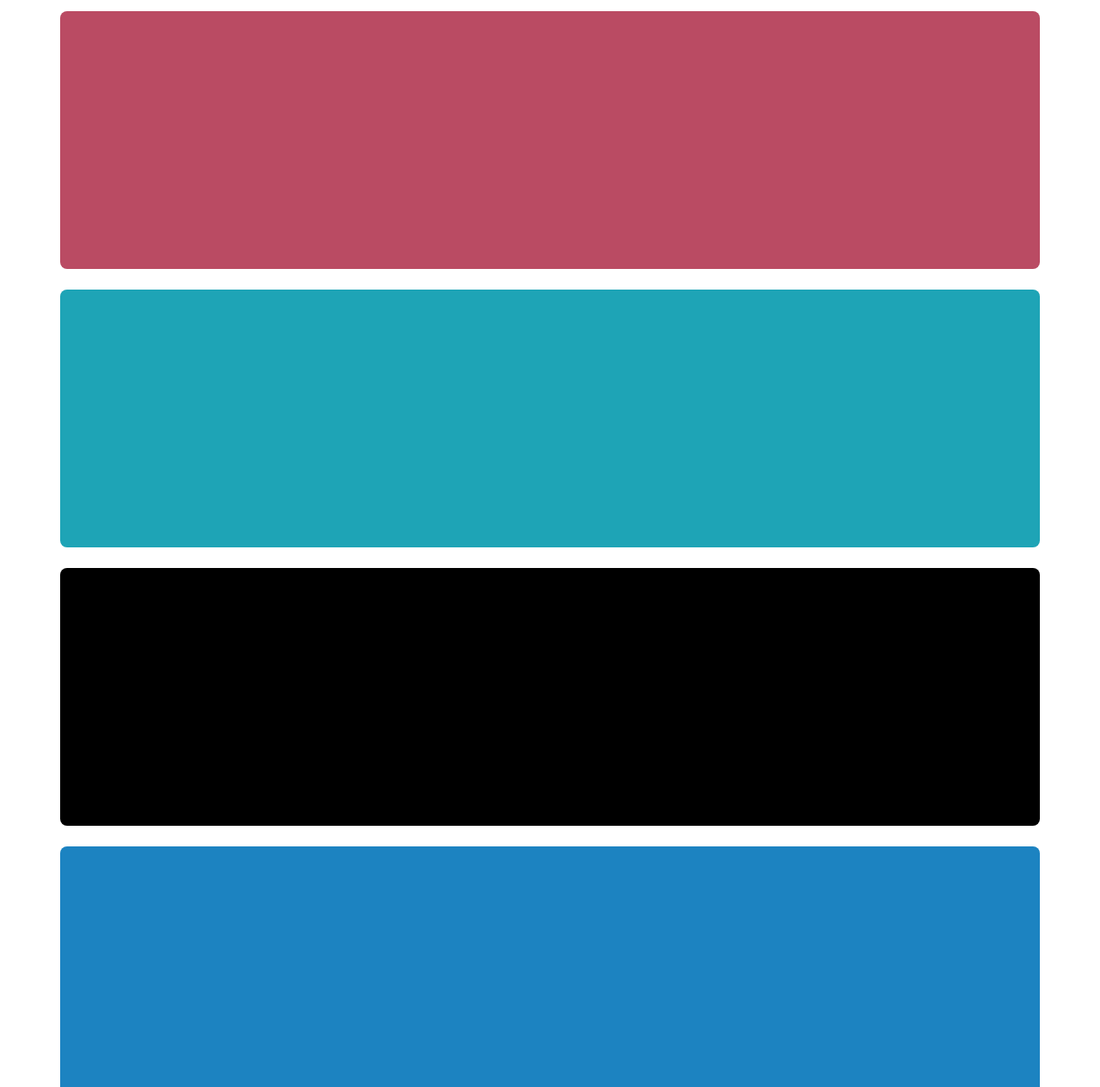
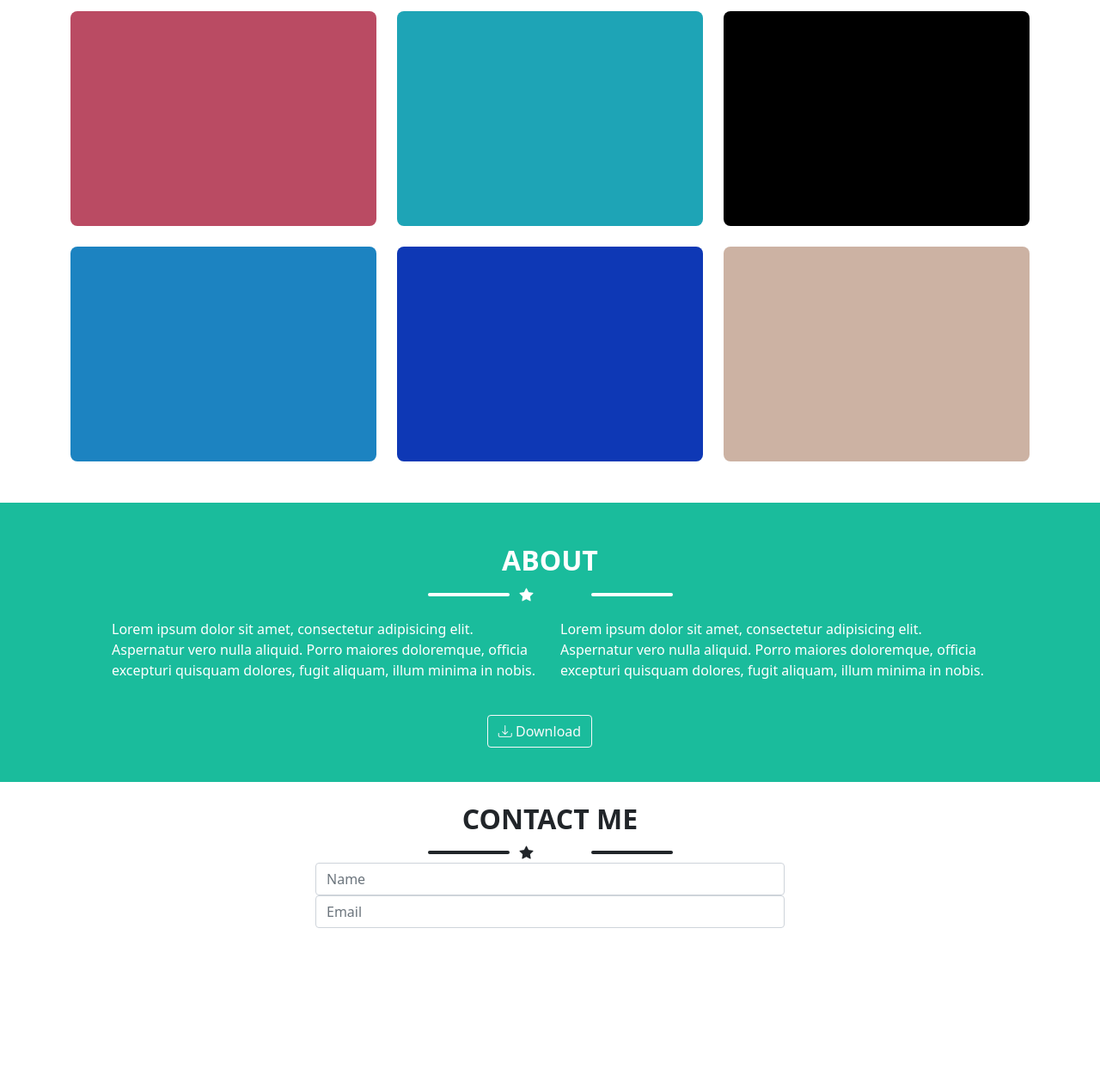
Before and after one commit to Hamza-bouzid/html-css-bootstrap-freelancer, a plain HTML site: page index.html in a window 1280 px wide. Shown: the part 525-1790 px from the top of the page at 86% size. After the commit the page ends 1605 px from the top, so only its background shows below. Drawn offline with nearby package versions, Linux system fonts and the light colour scheme.

Commit message:
about section finita

```diff
--- a/index.html
+++ b/index.html
@@ -10,19 +10,18 @@
     <title>Bootstrap Freelancer</title>
   </head>
   <body>
-    <div class="container-fluid">
     <!--Navigation-->
-      <nav class="row hb-header">
-        <div class="col-10 d-flex align-items-center">
-          <h2 class="text-uppercase text-white fs-4">Start Bootstrap</h2>
+    <nav class="row hb-header px-2">
+      <div class="col-10 col-md-7 d-flex align-items-center">
+        <h2 class="text-uppercase text-white fs-5 fw-bold">Start Bootstrap</h2>
       </div>
-        <div class="col-2 bg-primary"></div>
+      <div class="col-2 col-md-5 bg-primary"></div>
     </nav>
     <!--JUMBO-->
     <section class="row jumbo hb-bc-green text-white flex-column justify-content-center align-items-center pt-5">
       <div class="col-4 hb-height-50 bg-primary"></div>
       <div class="col-12 d-flex justify-content-center p-2">
-          <h2 class="text-uppercase text-white fs-1">Start Bootstrap</h2>
+        <h2 class="text-uppercase text-white fs-1 fw-bold">Start Bootstrap</h2>
       </div>
       <div class="row justify-content-center align-items-center">
         <div class="col-2 bg-white hb-line"></div>
@@ -36,28 +35,42 @@
       </div>
     </section>
 
+    <!--MAIN-->
     <main>
       <section class="container-sm mb-5">
-          <h2 class="text-center text-uppercase mt-4">Portfolio</h2>
+        <h2 class="text-center text-uppercase mt-4 fw-bold">Portfolio</h2>
         <div class="row justify-content-center align-items-center my-3">
           <div class="col-2 bg-dark hb-line"></div>
           <div class="col-1"><i class="bi bi-star-fill"></i></div>
           <div class="col-2 bg-dark hb-line"></div>
         </div>
-          <div class="row gy-4">
-            <div class="col-12 hb-box hb-bc-red"></div>
-            <div class="col-12 hb-box hb-bc-lightblue"></div>
-            <div class="col-12 hb-box hb-bc-black"></div>
-            <div class="col-12 hb-box hb-bc-skyblue"></div>
-            <div class="col-12 hb-box hb-bc-blue"></div>
-            <div class="col-12 hb-box hb-bc-brown"></div>
+        <div class="row g-4">
+          <div class="col-sm-12 col-md-6 col-lg-4">
+            <div class="p-2 hb-box hb-bc-red"></div>
+          </div>
+          <div class="col-sm-12 col-md-6 col-lg-4">
+            <div class="p-2 hb-box hb-bc-lightblue"></div>
+          </div>
+          <div class="col-sm-12 col-md-6 col-lg-4">
+            <div class="p-2 hb-box hb-bc-black"></div>
+          </div>
+          <div class="col-sm-12 col-md-6 col-lg-4">
+            <div class="p-2 hb-box hb-bc-skyblue"></div>
+          </div>
+          <div class="col-sm-12 col-md-6 col-lg-4">
+            <div class="p-2 hb-box hb-bc-blue"></div>
+          </div>
+          <div class="col-sm-12 col-md-6 col-lg-4">
+            <div class="p-2 hb-box hb-bc-brown"></div>
+          </div>
         </div>
       </section>
     </main>
-    </div>
-    <section class="container-fluid hb-bc-green text-white py-4">
+
+    <!--ABOUT-->
+    <section class="hb-bc-green text-white py-4">
       <div class="container-sm">
-        <h2 class="text-center text-uppercase mt-4">About</h2>
+        <h2 class="text-center text-uppercase mt-4 fw-bold">About</h2>
         <div class="row justify-content-center align-items-center">
           <div class="col-1 bg-white hb-line"></div>
           <div class="col-1"><i class="bi bi-star-fill"></i></div>
@@ -78,6 +91,27 @@
         </div>
       </div>
     </section>
+    <!--CONTACT ME-->
+    <section class="text-dark">
+      <div class="container-sm">
+        <h2 class="text-center text-uppercase mt-4 fw-bold">contact me</h2>
+        <div class="row justify-content-center align-items-center">
+          <div class="col-1 bg-dark hb-line"></div>
+          <div class="col-1"><i class="bi bi-star-fill"></i></div>
+          <div class="col-1 bg-dark hb-line"></div>
+        </div>
+        <div class="row flex-column align-items-center">
+          <div class="col-6">
+            <input type="text" class="form-control" placeholder="Name" />
+          </div>
+          <div class="col-6">
+            <input type="email" class="form-control" placeholder="Email" />
+          </div>
+        </div>
+      </div>
+    </section>
+
+
 
     <script src="https://cdn.jsdelivr.net/npm/bootstrap@5.0.2/dist/js/bootstrap.bundle.min.js" integrity="sha384-MrcW6ZMFYlzcLA8Nl+NtUVF0sA7MsXsP1UyJoMp4YLEuNSfAP+JcXn/tWtIaxVXM" crossorigin="anonymous"></script>
   </body>
--- a/style.css
+++ b/style.css
@@ -18,8 +18,7 @@
   height: 4px;
 }
 .hb-box {
-  width: 100%;
-  height: 300px;
+  height: 250px;
   border-radius: 8px;
 }
 .hb-bc-red {
```
Lines whose indentation alone changed are shown as unchanged.
